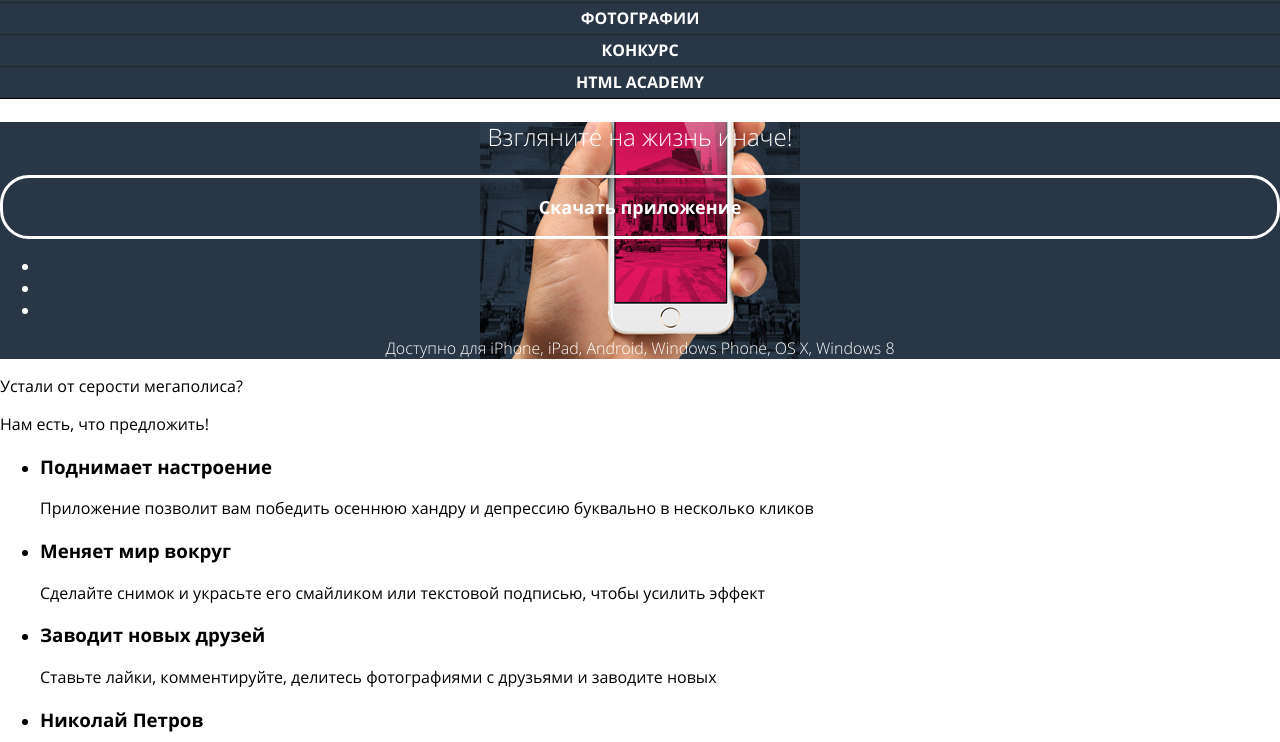
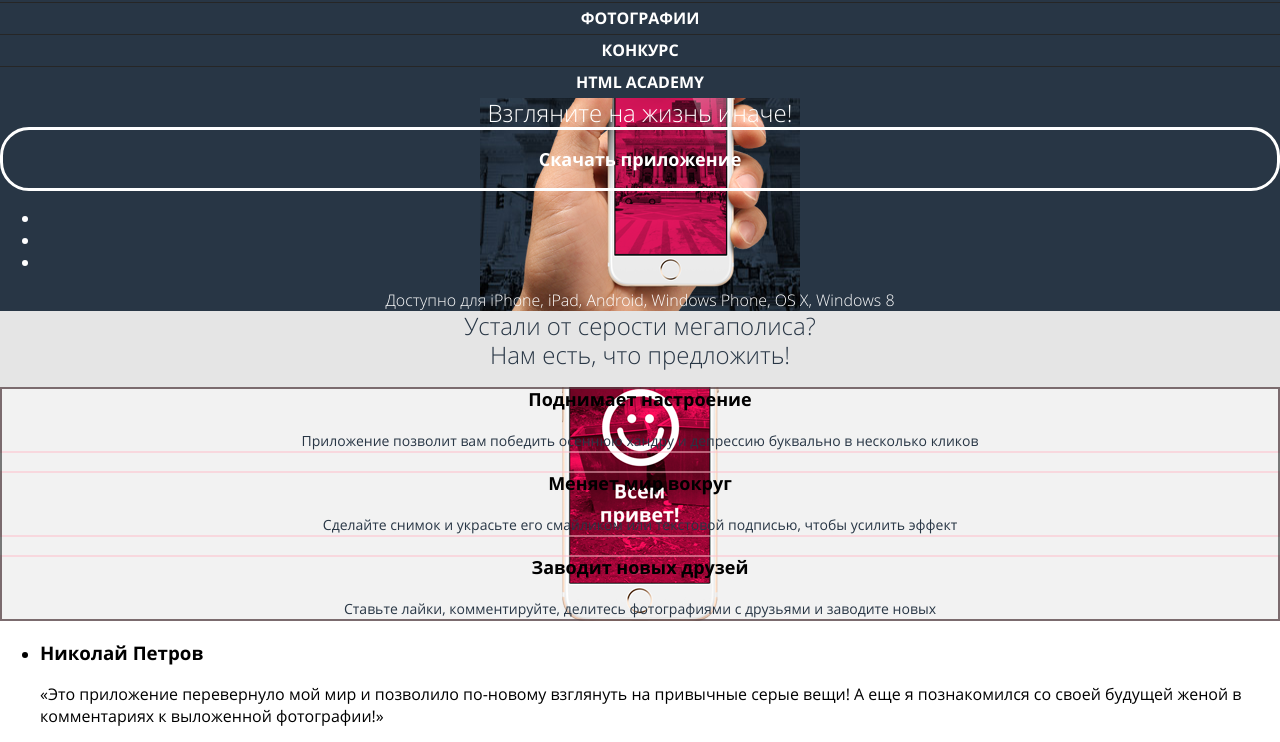
Before and after one commit to Dark7lord2012/204641-pink-20, a website: page source/index.html in a window 1280 px wide. Shown: the part 58-800 px from the top of the page. Drawn offline with nearby package versions, Linux system fonts and the light colour scheme; files that its build step writes are made by us from their sources.

Commit message:
Сверстал блок информации с преимуществами (текст, цвет, фон)

```diff
--- /dev/null
+++ b/source/sass/blocks/advantage.scss
@@ -0,0 +1,18 @@
+.advantage {
+  outline: 2px solid rgba(pink, 0.5);
+  outline-offset: -2px;
+}
+
+.advantage__title {
+  color: $black;
+  font-size: 18px;
+  line-height: 24px;
+  text-align: center;
+}
+
+.advantage__text {
+  color: $grey-blue;
+  font-size: 14px;
+  line-height: 24px;
+  text-align: center;
+}
--- /dev/null
+++ b/source/sass/blocks/info.scss
@@ -0,0 +1,26 @@
+.info {
+  background-color: $grey;
+}
+
+.info__slogan {
+  margin: 0; // временно
+
+  color: $grey-blue;
+  font-size: 24px;
+  line-height: 29px;
+  font-weight: 300;
+  text-align: center;
+}
+
+.info__advantages {
+  margin: 0;
+  padding: 0;
+  background-color: $back-pale-grey;
+  list-style: none;
+  background-image: url("../../img/iphone-screen-mobile@1x.png");
+  background-repeat: no-repeat;
+  background-position: center bottom;
+
+  outline: 2px solid rgba(black, 0.5);
+  outline-offset: -2px;
+}
--- a/source/sass/blocks/intro.scss
+++ b/source/sass/blocks/intro.scss
@@ -9,6 +9,7 @@
 }
 
 .intro__slogan {
+  margin: 0; // временно
   color: $white;
   font-size: 24px;
   line-height: 29px;
@@ -34,6 +35,7 @@
 }
 
 .intro__text {
+  margin: 0; //временно
   font-weight: 300;
   text-align: center;
 }
--- a/source/sass/blocks/page.scss
+++ b/source/sass/blocks/page.scss
@@ -4,5 +4,6 @@
 }
 
 .page__body {
+  min-width: 320px;
   margin: 0;
 }
--- a/source/sass/blocks/variables.scss
+++ b/source/sass/blocks/variables.scss
@@ -1,6 +1,6 @@
 $black: #000000;
 $white: #ffffff;
-$border-grey: #e5e5e5;
+$grey: #e5e5e5;
 $back-pale-grey: #f2f2f2;
 $grey-blue: #283645;
 $back-grey: #1d2631;
--- a/source/sass/style.scss
+++ b/source/sass/style.scss
@@ -7,3 +7,5 @@
 @import "blocks/site-list.scss";
 
 @import "blocks/intro.scss";
+@import "blocks/info.scss";
+@import "blocks/advantage.scss";
```
